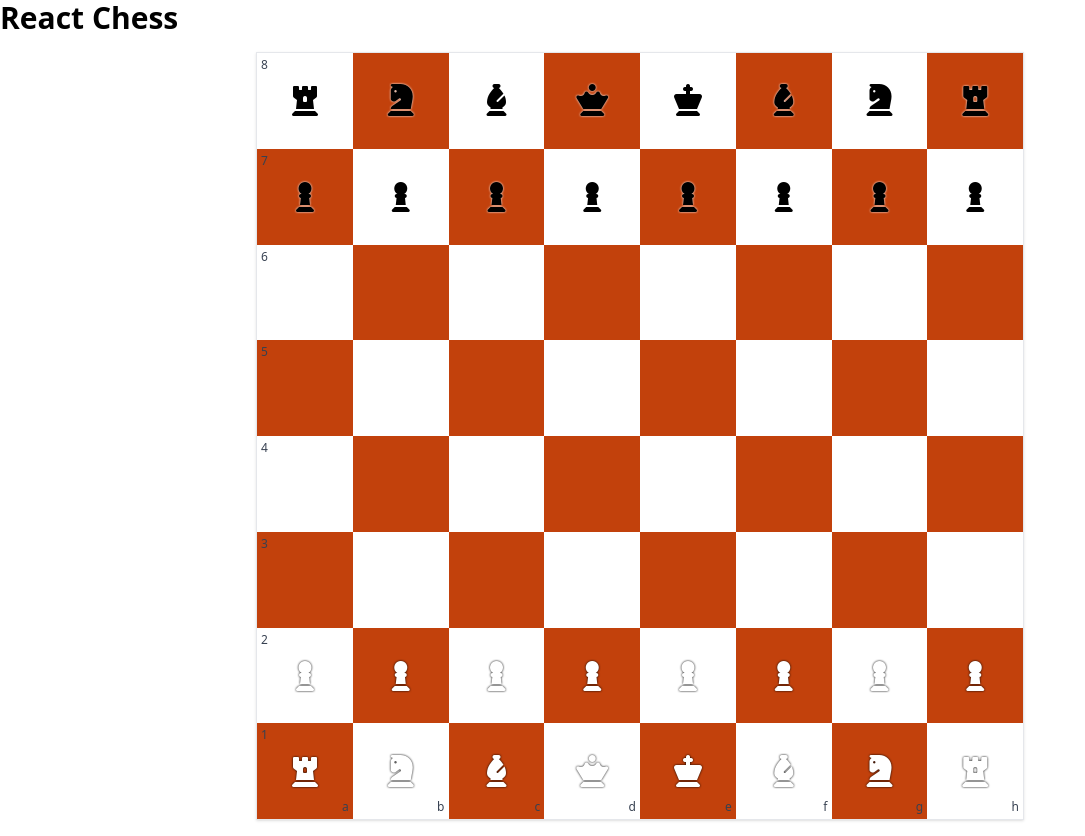
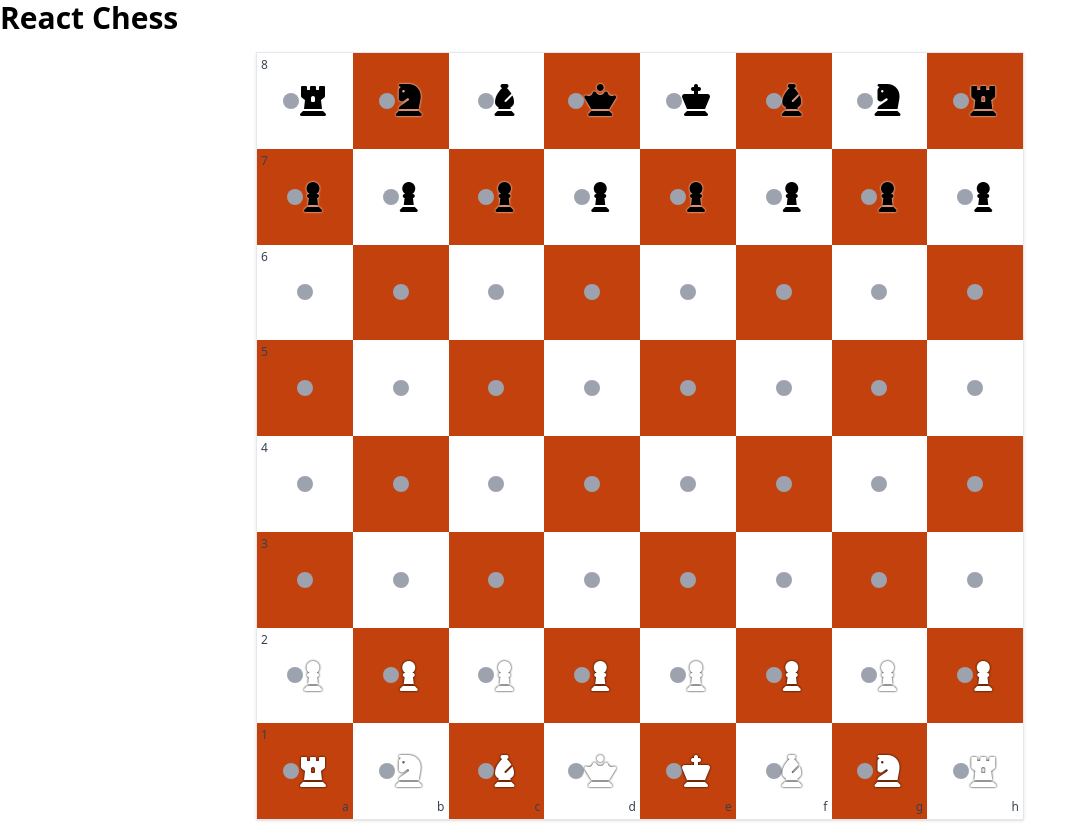
Before and after one commit to nikolakenjic/chess-game, a React (Vite) app: page / in a window 1280 px wide. Shown: the whole page, without its empty margins (0-1085 px from the left). Built offline with nearby package versions, Linux system fonts and the light colour scheme.

Commit message:
valid move

```diff
--- a/src/components/board/Board.tsx
+++ b/src/components/board/Board.tsx
@@ -49,6 +49,7 @@ const Board = ({ board, playerTurn, playingAsWhite }: Props) => {
               square={square}
               showCoordinatesColumn={square.row === 0}
               showCoordinatesRow={square.column === 0}
+              showAsValidMove={isValidMove(square)}
               isSelected={
                 square.row === selectedSquare?.row &&
                 square.column === selectedSquare?.column
--- a/src/components/board/Square.tsx
+++ b/src/components/board/Square.tsx
@@ -7,6 +7,7 @@ interface Props {
   square: SquareModel;
   showCoordinatesRow?: boolean;
   showCoordinatesColumn?: boolean;
+  showAsValidMove?: boolean;
   isSelected?: boolean;
   canSelect?: boolean;
   select: (square: SquareModel | null) => void;
@@ -16,6 +17,7 @@ const Square = ({
   square,
   showCoordinatesRow,
   showCoordinatesColumn,
+  showAsValidMove,
   isSelected,
   canSelect,
   select,
@@ -50,6 +52,8 @@ const Square = ({
         </span>
       )}
 
+      {showAsValidMove && <span className="bg-gray-400 w-4 h-4 rounded-full" />}
+
       {square.piece && (
         <i
           className={`fa-solid fa-sharp fa-2xl ${square.piece.getPieceIcon()} ${
```
